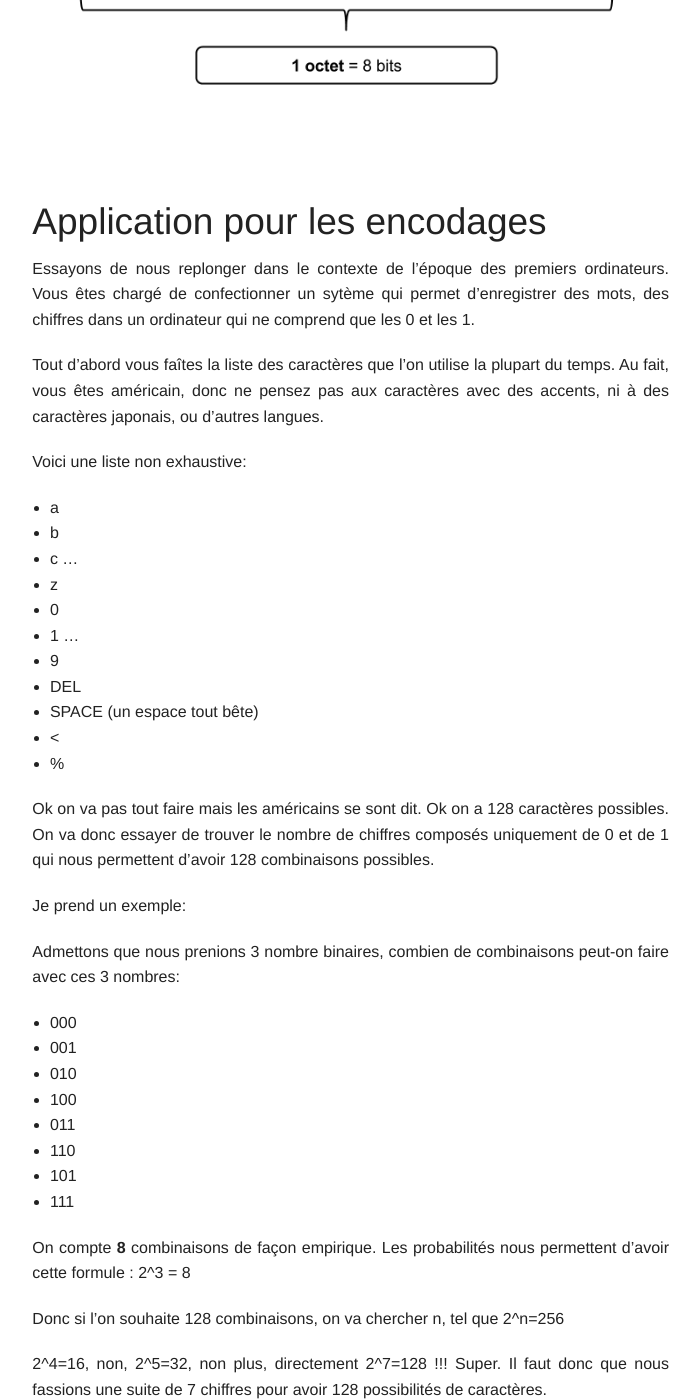
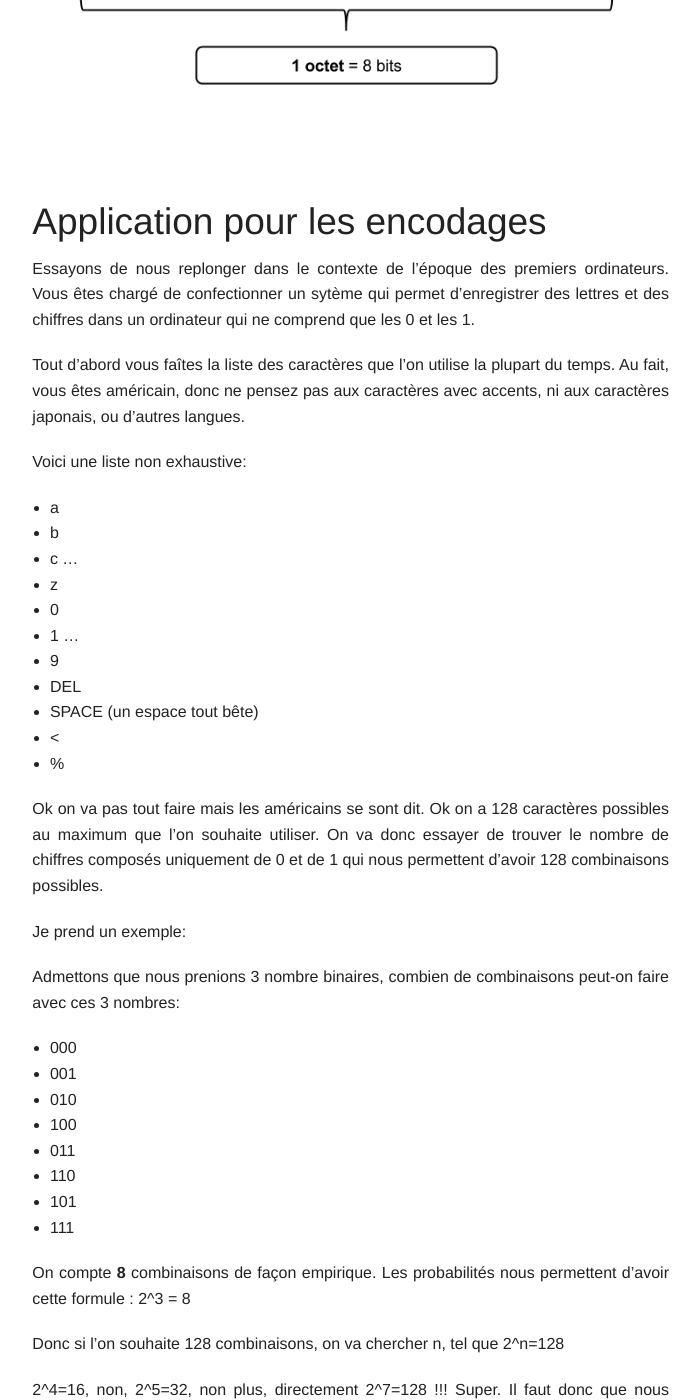
Before and after one commit to cake17/cake17.github.io, a Jekyll site: the page built from _posts/2015-07-25-nombres-binaires-informatiques.md, in a window 1280 px wide and 1400 px high, scrolled down 3119 px. Shown: the whole window, without its empty margins (456-1156 px from the left). Built offline with Jekyll 4.4.1, drawn with Linux system fonts in a browser that asks for light colours; comment, search, counter and statistics services are not loaded.

Commit message:
add new posts

```diff
--- a/_posts/2015-07-25-nombres-binaires-informatiques.md
+++ b/_posts/2015-07-25-nombres-binaires-informatiques.md
@@ -93,9 +93,9 @@ Un octet est ensemble de 8 bits. Un moyen de s'en souvenir est de prendre la rac
 
 ## Application pour les encodages
 
-Essayons de nous replonger dans le contexte de l'époque des premiers ordinateurs. Vous êtes chargé de confectionner un sytème qui permet d'enregistrer des mots, des chiffres dans un ordinateur qui ne comprend que les 0 et les 1.
+Essayons de nous replonger dans le contexte de l'époque des premiers ordinateurs. Vous êtes chargé de confectionner un sytème qui permet d'enregistrer des lettres et des chiffres dans un ordinateur qui ne comprend que les 0 et les 1.
 
-Tout d'abord vous faîtes la liste des caractères que l'on utilise la plupart du temps. Au fait, vous êtes américain, donc ne pensez pas aux caractères avec des accents, ni à des caractères japonais, ou d'autres langues.
+Tout d'abord vous faîtes la liste des caractères que l'on utilise la plupart du temps. Au fait, vous êtes américain, donc ne pensez pas aux caractères avec accents, ni aux caractères japonais, ou d'autres langues.
 
 Voici une liste non exhaustive:
 - a
@@ -112,7 +112,7 @@ Voici une liste non exhaustive:
 - <
 - %
 
-Ok on va pas tout faire mais les américains se sont dit. Ok on a 128 caractères possibles. On va donc essayer de trouver le nombre de chiffres composés uniquement de 0 et de 1 qui nous permettent d'avoir 128 combinaisons possibles.
+Ok on va pas tout faire mais les américains se sont dit. Ok on a 128 caractères possibles au maximum que l'on souhaite utiliser. On va donc essayer de trouver le nombre de chiffres composés uniquement de 0 et de 1 qui nous permettent d'avoir 128 combinaisons possibles.
 
 Je prend un exemple:
 
@@ -129,7 +129,7 @@ Admettons que nous prenions 3 nombre binaires, combien de combinaisons peut-on f
 
 On compte **8** combinaisons de façon empirique. Les probabilités nous permettent d'avoir cette formule : 2^3 = 8
 
-Donc si l'on souhaite 128 combinaisons, on va chercher n, tel que 2^n=256
+Donc si l'on souhaite 128 combinaisons, on va chercher n, tel que 2^n=128
 
 2^4=16, non, 2^5=32, non plus, directement 2^7=128 !!! Super. Il faut donc que nous fassions une suite de 7 chiffres pour avoir 128 possibilités de caractères.
 
```
Also changed, not shown: _posts/2015-07-25-iphoto-tips.md (renamed from _drafts/iphoto-tips.md), _posts/2015-07-25-markup-languages.md (renamed from _drafts/markup-languages.md).
